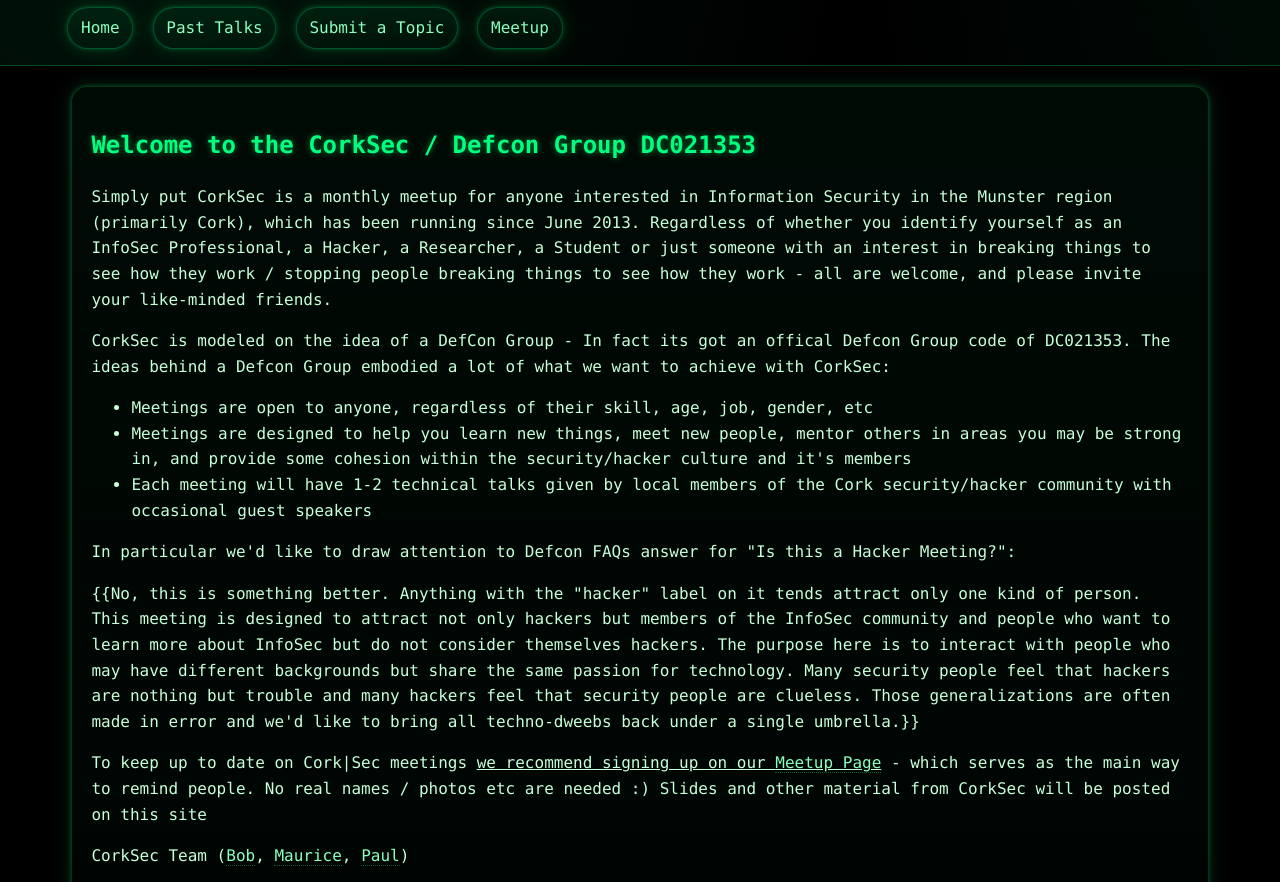
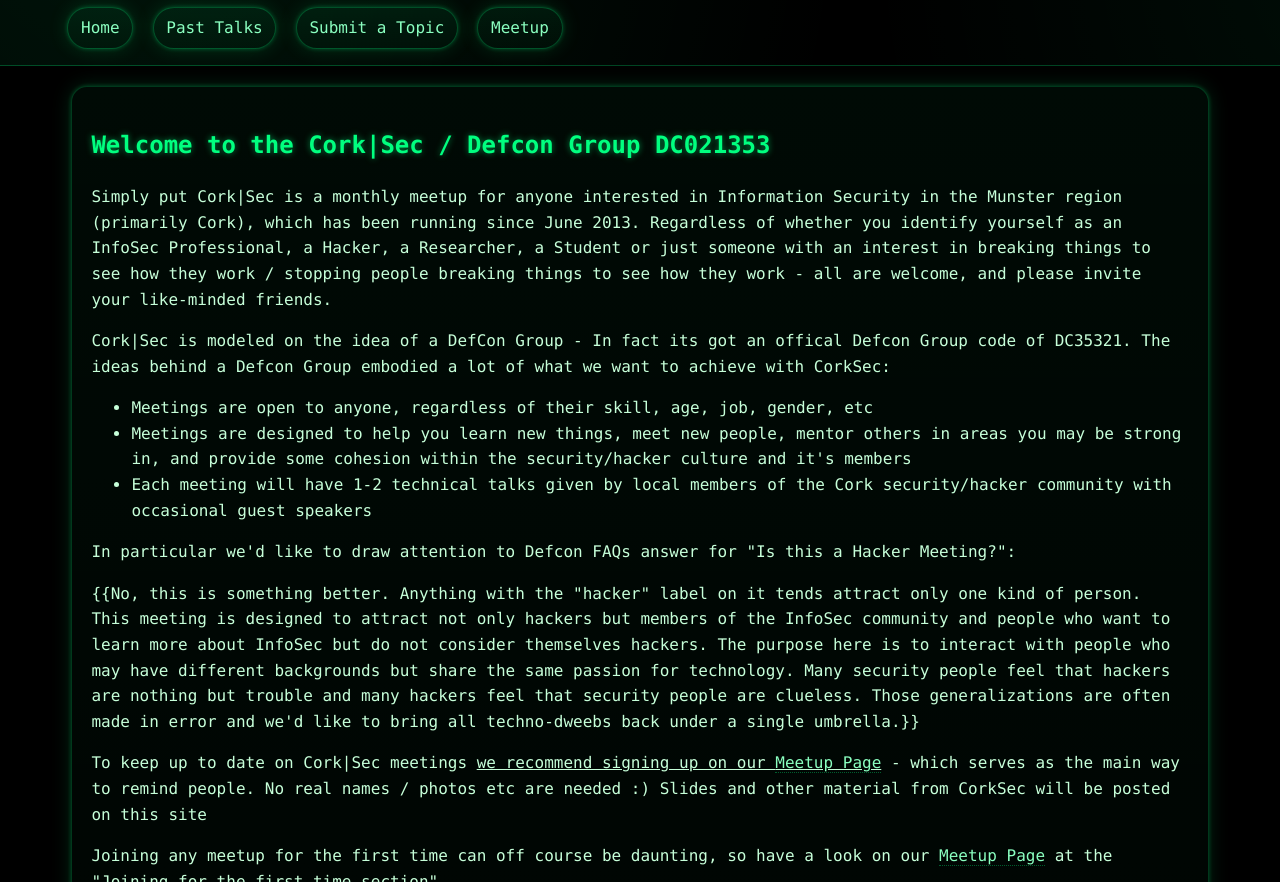
Before and after one commit to CorkSec/corksec.github.io, a plain HTML site: page index.html in a window 1280 px wide. Shown: the part 70-952 px from the top of the page. Drawn offline with Linux system fonts and the light colour scheme.

Commit message:
Small updates to Index and Submit

```diff
--- a/index.html
+++ b/index.html
@@ -25,9 +25,9 @@
 
   <main>
     <section class="panel">
-              <h2>Welcome to the CorkSec / Defcon Group DC021353</h2>
+              <h2>Welcome to the Cork|Sec / Defcon Group DC021353</h2>
         <p class="kreon-font">
-          Simply put CorkSec is a monthly meetup for anyone interested in
+          Simply put Cork|Sec is a monthly meetup for anyone interested in
           Information Security in the Munster region (primarily Cork), which has
           been running since June 2013. Regardless of whether you identify
           yourself as an InfoSec Professional, a Hacker, a Researcher, a Student
@@ -36,8 +36,8 @@
           welcome, and please invite your like-minded friends.
         </p>
         <p class="kreon-font">
-          CorkSec is modeled on the idea of a DefCon Group - In fact its got an
-          offical Defcon Group code of DC021353. The ideas behind a Defcon Group
+          Cork|Sec is modeled on the idea of a DefCon Group - In fact its got an
+          offical Defcon Group code of DC35321. The ideas behind a Defcon Group
           embodied a lot of what we want to achieve with CorkSec:
           <ul style="list-style-type:disc;">
             <li>Meetings are open to anyone, regardless of their skill, age, job, gender, etc</li>
@@ -50,7 +50,11 @@
 
           <p>To keep up to date on Cork|Sec meetings <u>we recommend signing up on our <a href="https://www.meetup.com/corksec/" target="_blank" rel="noopener">Meetup Page</a></u> - which serves as the main way to remind people. No real names / photos etc are needed :) Slides and other material from CorkSec will be posted on this site</p>
 
-CorkSec Team (<a href="https://www.linkedin.com/in/robertmcardle/">Bob</a>, <a href="https://www.linkedin.com/in/maurice-cronin-55774563/">Maurice</a>, <a href="https://www.linkedin.com/in/paul-horgan-7460b830/">Paul</a>)
+          <p>Joining any meetup for the first time can off course be daunting, so have a look on our <a href="https://www.meetup.com/corksec/" target="_blank" rel="noopener">Meetup Page</a> at the "Joining for the first time section"</p>
+
+          <p>We also have a very active Signal group. Invite links are given out in person at each physical Cork|Sec meetup</p>
+
+Cork|Sec Team (<a href="https://www.linkedin.com/in/robertmcardle/">Bob</a>, <a href="https://www.linkedin.com/in/maurice-cronin-55774563/">Maurice</a>, <a href="https://www.linkedin.com/in/paul-horgan-7460b830/">Paul</a>)
         </p>
       <ul>
         <li>Email: <a href="mailto:defconcork@gmail.com">defconcork@gmail.com</a></li>
```
Also changed, not shown: submit.html (+1 -1 lines).
